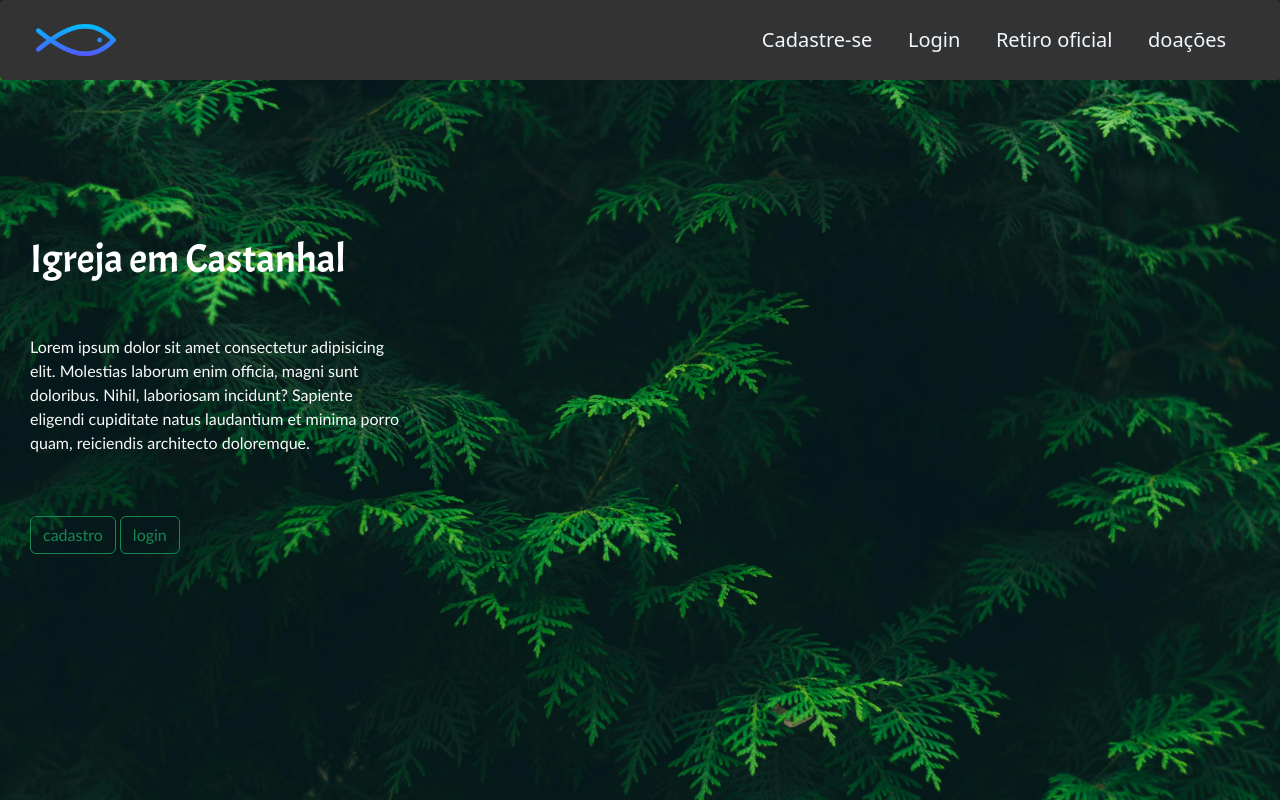
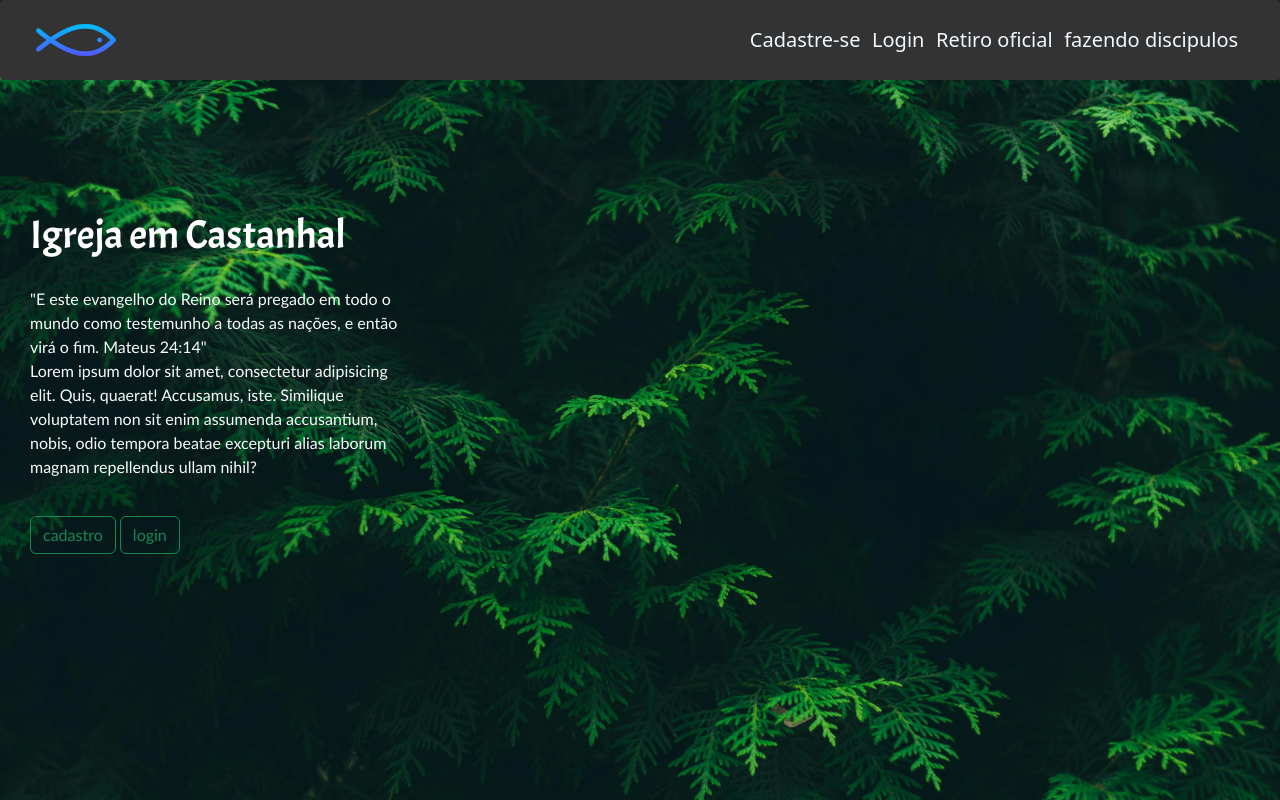
Before and after one commit to gusdcarv21/Projeto_church, a Django app: page / in a window 1280 px wide. Run offline with Django 5.2, Linux system fonts and the light colour scheme.

Commit message:
atualização e finalização da pagina inicial
pagina inicial pré-pronta, iniciei a pagina de cadastro

```diff
--- a/core/urls.py
+++ b/core/urls.py
@@ -21,5 +21,6 @@
 
 urlpatterns = [
     path('', views.igreja, name="igreja"),
+    path('cadastro', views.cadastro, name="cadastro"),
     path('admin/', admin.site.urls),
 ]
--- a/project_church/templates/index.html
+++ b/project_church/templates/index.html
@@ -12,12 +12,13 @@
             src: url('/static/fonts/Acme-Regular.ttf') format('truetype');
         }
         :root {
-            --cor-primaria: #4CAF50;
-            --cor-secundaria: #333;
+            --cor-primaria: rgb(27, 25, 25);;
+            --cor-secundaria: #d3d3d3;
             --fonte-principal: 'MinhaFonte';
         }
         body{
-            background-image: url(/static/textura\ folhas.jpg);
+             background-image: url(/static/textura\ folhas.jpg);
+            /* background-color: rgb(27, 25, 25); */
             background-size: cover;
             background-repeat: no-repeat;
             background-position: center;
@@ -109,7 +110,7 @@
         }
         .link_pagina:hover{
             color: gold;
-            font-size: 2em;
+            font-size: 25px;
             transition: 1s;
         }
 
@@ -142,7 +143,8 @@
         <a href="https://www.youtube.com/"><img src="/static/O Peixe.png" alt="simbolo" id="logo"></a>
 
         <div id="links">
-            <a href="" class="link_pagina">Cadastre-se </a><a href="" class="link_pagina" >Login </a><a href="https://www.ensonorte.com/" class="link_pagina" >Retiro oficial </a><a href=""class="link_pagina">doações</a>
+            <a href="cadastro" class="link_pagina">Cadastre-se </a><a href="" class="link_pagina" >Login </a><a href="https://www.ensonorte.com/" class="link_pagina" >Retiro oficial </a>
+            <a href="https://www.fazendodiscipulos.com.br/"class="link_pagina">fazendo discipulos</a>
 
         </div>
         <script>
@@ -172,7 +174,10 @@
 
         <div class="item">
             <h1>Igreja em Castanhal</h1>
-            <p>Lorem ipsum dolor sit amet consectetur adipisicing elit. Molestias laborum enim officia, magni sunt doloribus. Nihil, laboriosam incidunt? Sapiente eligendi cupiditate natus laudantium et minima porro quam, reiciendis architecto doloremque.</p>
+            <p>
+                "E este evangelho do Reino será pregado em todo o mundo como testemunho a todas as nações, e então virá o fim. Mateus 24:14" <br>
+                Lorem ipsum dolor sit amet, consectetur adipisicing elit. Quis, quaerat! Accusamus, iste. Similique voluptatem non sit enim assumenda accusantium, nobis, odio tempora beatae excepturi alias laborum magnam repellendus ullam nihil?
+            </p>
             <div id="botoes">
                 <p>
                     <button type="button" class="btn btn-outline-success" >cadastro</button>
--- a/project_church/views.py
+++ b/project_church/views.py
@@ -5,3 +5,9 @@
 
 def igreja(request):
     return render(request, 'index.html')
+
+def cadastro(request):
+    return render(request, 'cadastro.html')
+
+# def login(request):
+#     return render(request, 'login.html')
```
Also changed, not shown: project_church/templates/cadastro.html (added, +14 -0 lines).
